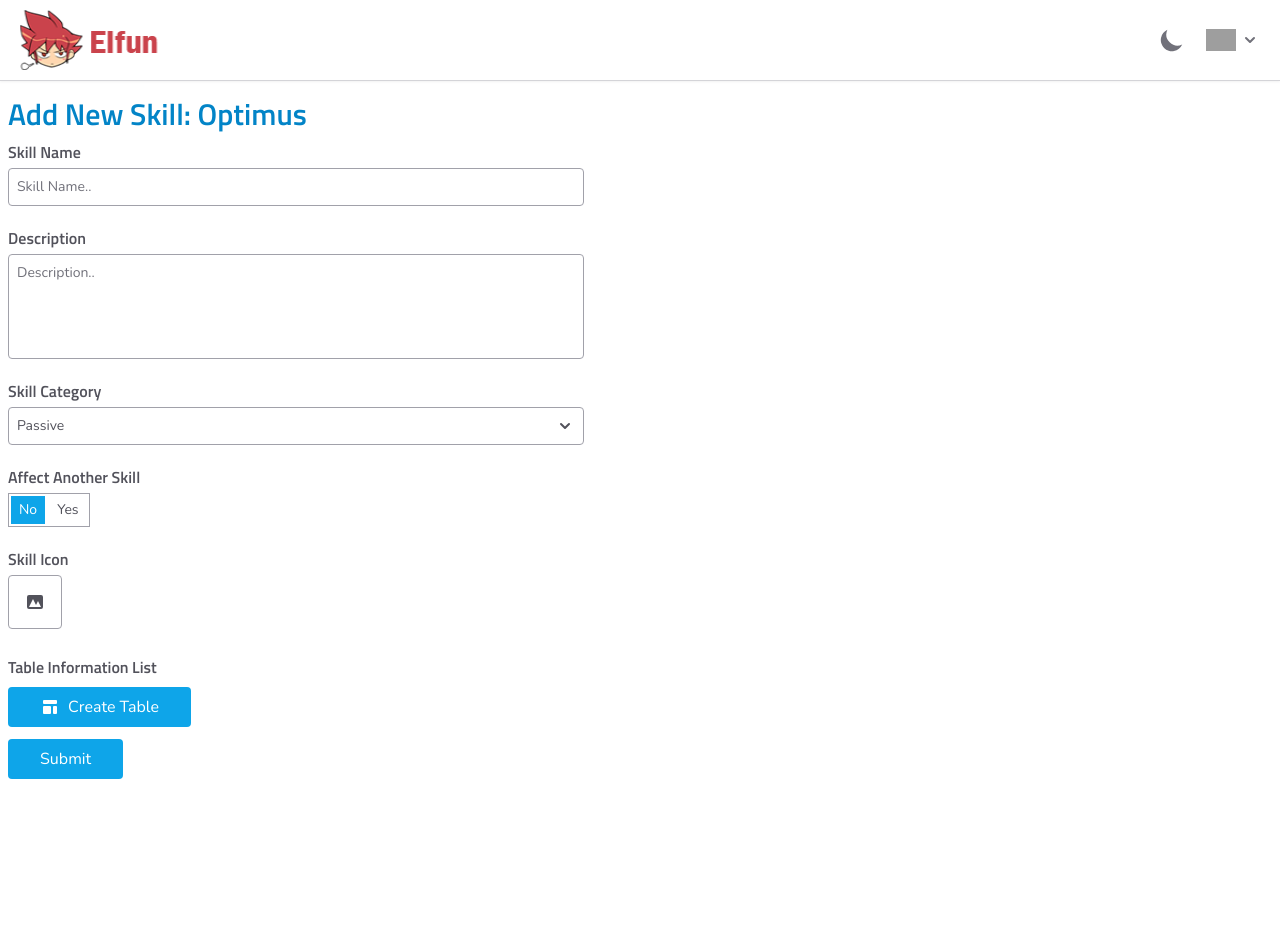
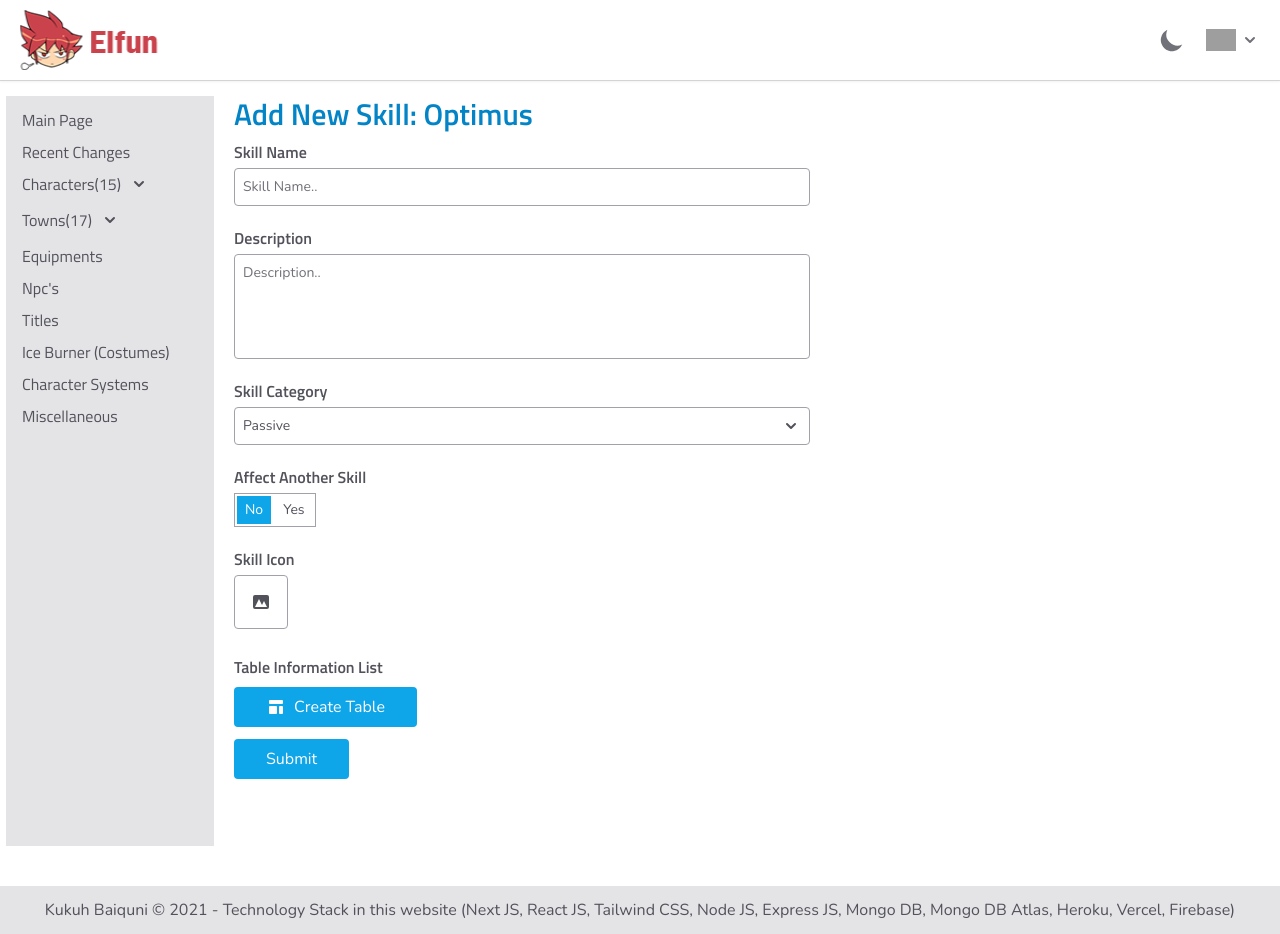
Before and after one commit to kukuhBaiquni/elfun, a Next.js app: page /contribution/skills in a window 1280 px wide. Before the commit the page ends 800 px from the top, so only its background shows below. Built offline with nearby package versions, Linux system fonts and the light colour scheme; grey boxes are pictures that could not be loaded.

Commit message:
rollback layout

```diff
--- a/src/components/common/table/table-information-skill.jsx
+++ b/src/components/common/table/table-information-skill.jsx
@@ -125,7 +125,7 @@ function Table(props) {
                       >
                         {`${numberFormat(calculateRangePercent(item.valueRange, item.value.awaken, 0))}${item.suffix.value} →
                       ${numberFormat(calculateRangePercent(item.valueRange, item.value.awaken, 1))}${item.suffix.value}`}
-                        <span className='dark:text-green-400 whitespace-nowrap text-green-400 ml-1'>{`|${item.value.awaken}%↑`}</span>
+                        <span className='dark:text-green-400 whitespace-nowrap text-green-400 ml-1'>{`(${item.value.awaken}%)↑`}</span>
                       </td>
                     )
                   }
--- a/src/pages/contribution/skills/index.jsx
+++ b/src/pages/contribution/skills/index.jsx
@@ -1,4 +1,4 @@
-import LayoutNoSidebar from 'layouts/layout-no-sidebar'
+import Layout from 'layouts'
 import Head from 'next/head'
 import { useForm } from 'react-hook-form'
 import FormSchema from 'components/page-fragment/contribution/skills/contribution-skills-form-schema'
@@ -31,7 +31,7 @@ export default function Skills() {
 }
 
 Skills.getLayout = (page) => (
-  <LayoutNoSidebar>
+  <Layout>
     {page}
-  </LayoutNoSidebar>
+  </Layout>
 )
```
